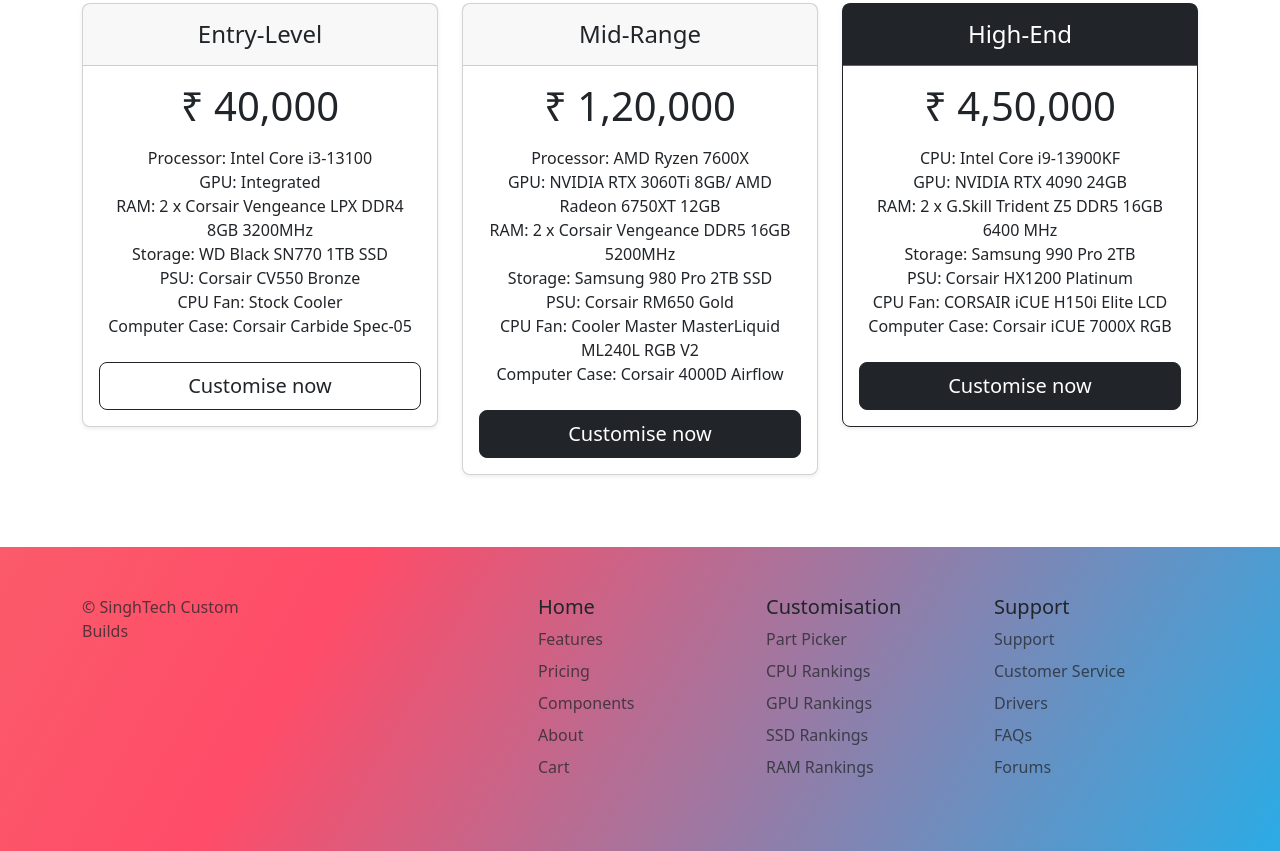
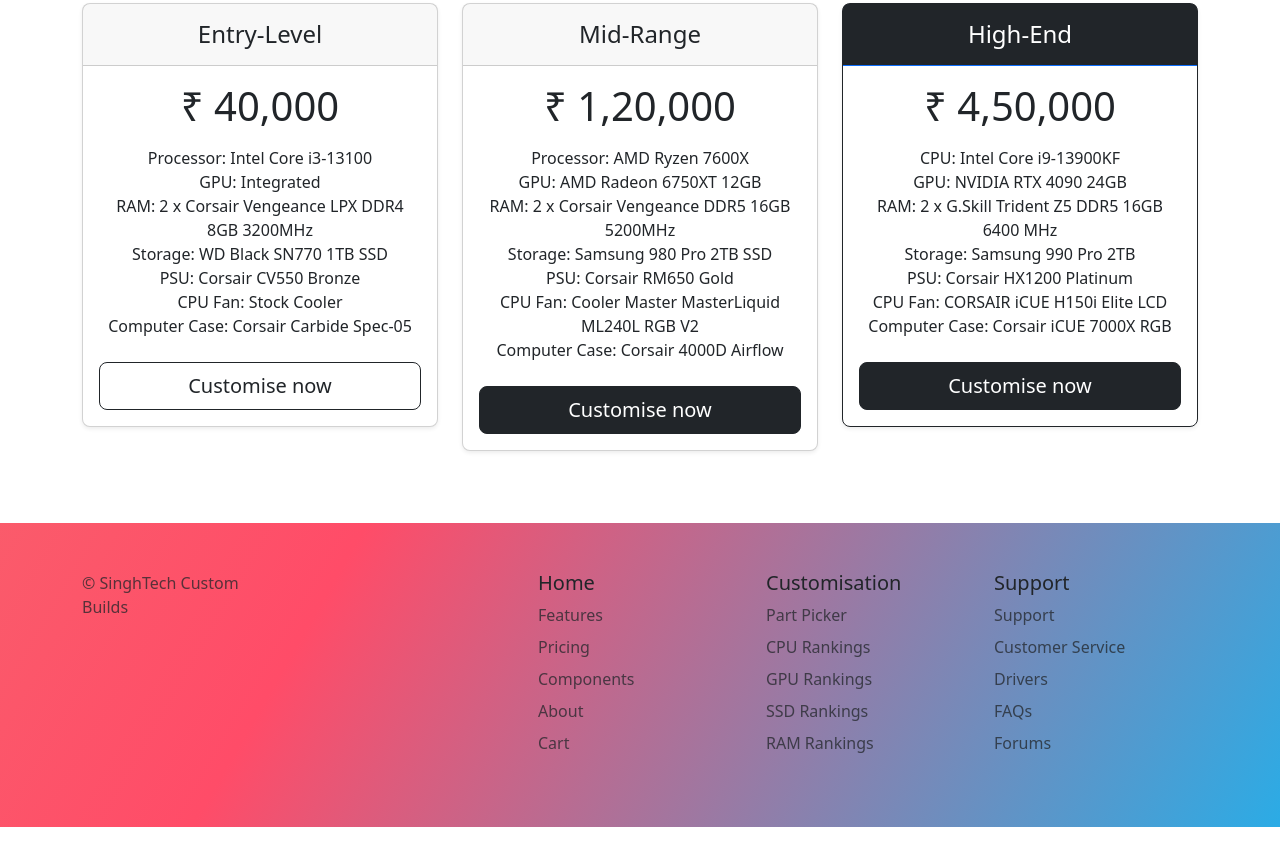
Before and after one commit to Manvendra2509/SinghTech-Custom-Builds, a plain HTML site: page index.html in a window 1280 px wide. Shown: the part 1724-2575 px from the top of the page. After the commit the page ends 2551 px from the top, so only its background shows below. Drawn offline with nearby package versions, Linux system fonts and the light colour scheme.

Commit message:
Update index.html

```diff
--- a/index.html
+++ b/index.html
@@ -246,7 +246,7 @@
                 <h1 class="card-title pricing-card-title">₹ 1,20,000</h1>
                 <ul class="list-unstyled mt-3 mb-4">
                   <li>Processor: AMD Ryzen 7600X</li>
-                  <li>GPU: NVIDIA RTX 3060Ti 8GB/ AMD Radeon 6750XT 12GB</li>
+                  <li>GPU: AMD Radeon 6750XT 12GB</li>
                   <li>RAM: 2 x Corsair Vengeance DDR5 16GB 5200MHz</li>
                   <li>Storage: Samsung 980 Pro 2TB SSD</li>
                   <li>PSU: Corsair RM650 Gold</li>
```
